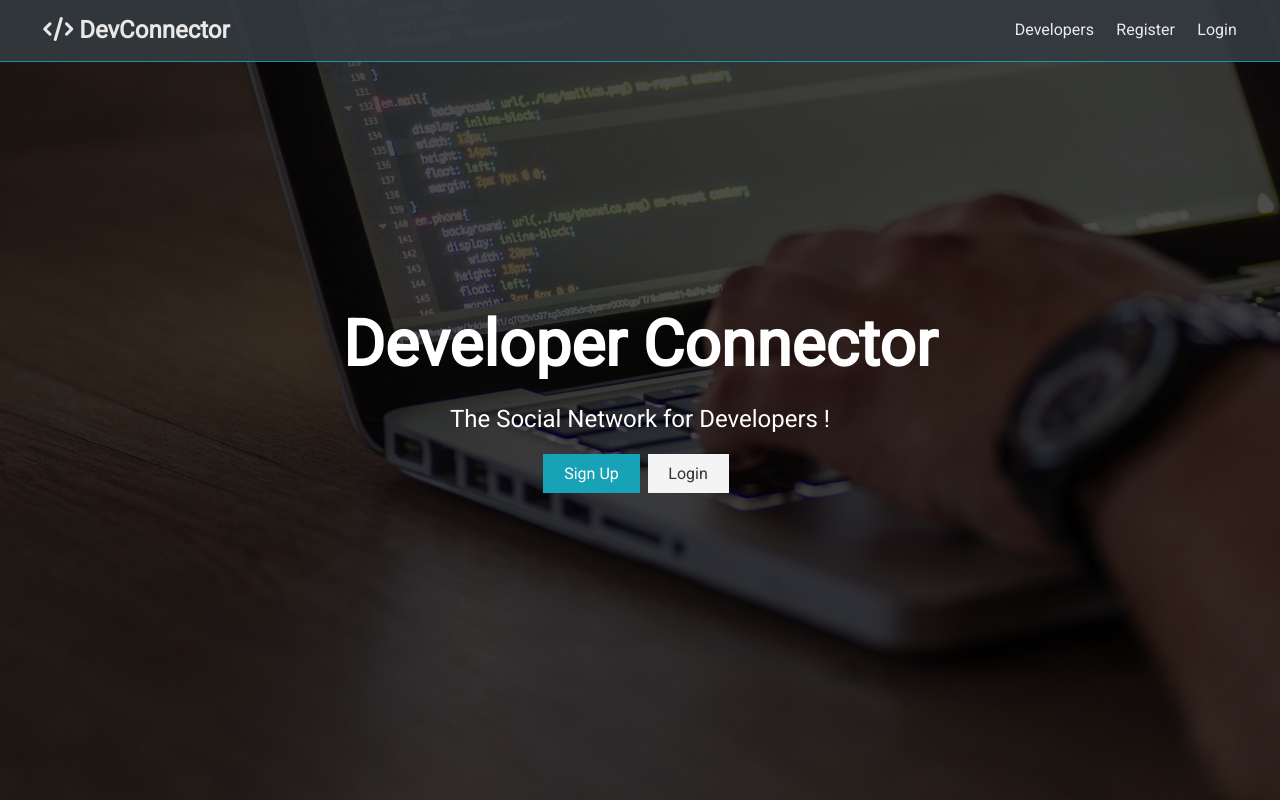
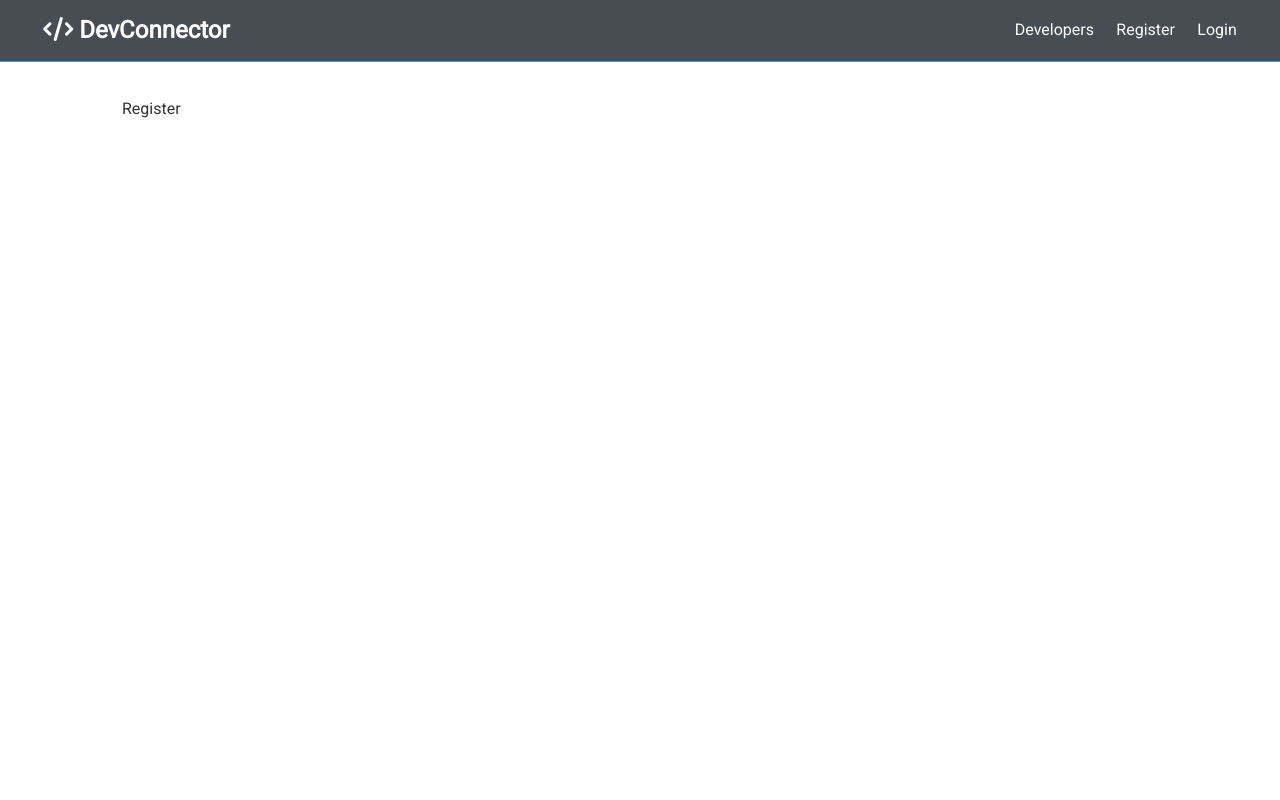
Before and after one commit to anandpd/dev-connector, a React (Create React App) app in the folder frontend/: page /register in a window 1280 px wide. Built offline with nearby package versions, Linux system fonts and the light colour scheme.

Commit message:
ReactRouter

```diff
--- a/frontend/src/App.js
+++ b/frontend/src/App.js
@@ -1,13 +1,25 @@
 import React, { Fragment } from "react";
+import { BrowserRouter as Router, Switch, Route } from "react-router-dom";
 import NavBar from "./Components/NavBar";
 import Landing from "./Components/Landing";
+import Register from "./Components/auth/Register";
+import Login from "./Components/auth/Login";
+
 import "./App.css";
 
 const App = () => (
-  <Fragment>
-        <NavBar />
-        <Landing />
-  </Fragment>
+  <Router>
+    <Fragment>
+      <NavBar />
+      <Route exact path='/' component={Landing} />
+      <section className='container'>
+        <switch>
+          <Route exact path='/register' component={Register} />
+          <Route exact path='/login' component={Login} />
+        </switch>
+      </section>
+    </Fragment>
+  </Router>
 );
 
 export default App;
--- a/frontend/src/Components/Landing.js
+++ b/frontend/src/Components/Landing.js
@@ -1,4 +1,5 @@
 import React from "react";
+import { Link } from "react-router-dom";
 
 const Landing = () => {
   return (
@@ -8,12 +9,12 @@
           <h1 className='x-large'>Developer Connector</h1>
           <p className='lead'>The Social Network for Developers !</p>
           <div className='buttons'>
-            <a href='register.html' className='btn btn-primary'>
+            <Link to='/register' className='btn btn-primary'>
               Sign Up
-            </a>
-            <a href='login.html' className='btn btn-light'>
+            </Link>
+            <Link to='/login' className='btn btn-light'>
               Login
-            </a>
+            </Link>
           </div>
         </div>
       </div>
--- a/frontend/src/Components/NavBar.js
+++ b/frontend/src/Components/NavBar.js
@@ -1,22 +1,23 @@
 import React from "react";
+import { Link } from "react-router-dom";
 
 const NavBar = () => {
   return (
     <nav className='navbar bg-dark'>
       <h1>
-        <a href='index.html'>
+        <Link to='/'>
           <i className='fas fa-code'></i> DevConnector
-        </a>
+        </Link>
       </h1>
       <ul>
         <li>
           <a href='profiles.html'>Developers</a>
         </li>
         <li>
-          <a href='register.html'>Register</a>
+          <Link to='/register'>Register</Link>
         </li>
         <li>
-          <a href='login.html'>Login</a>
+          <Link to='/login'> Login </Link>
         </li>
       </ul>
     </nav>
--- /dev/null
+++ b/frontend/src/Components/auth/Login.js
@@ -0,0 +1,7 @@
+import React from "react";
+
+const Login = () => {
+  return <div>Login</div>;
+};
+
+export default Login;
--- /dev/null
+++ b/frontend/src/Components/auth/Register.js
@@ -0,0 +1,7 @@
+import React from "react";
+
+const Register = () => {
+  return <div>Register</div>;
+};
+
+export default Register;
```
